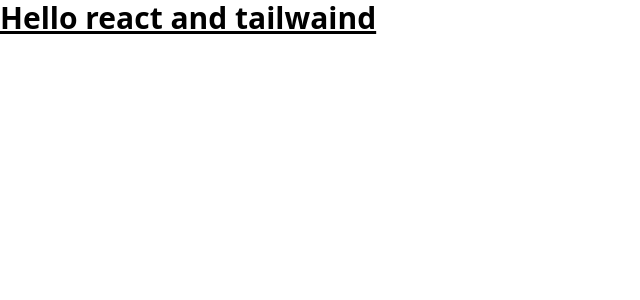
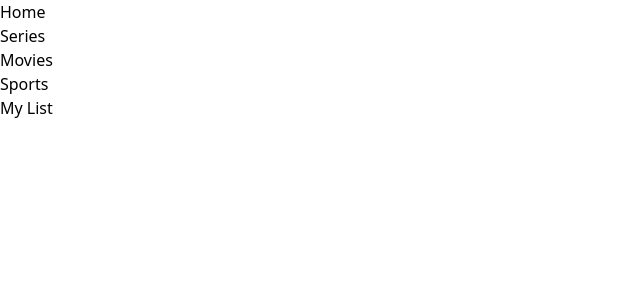
Before and after one commit to brian-ambani/FlinHub, a React (Create React App) app: page / in a window 1280 px wide. Shown: the top 300 px of the page, without its empty margins (0-640 px from the left). Built offline with nearby package versions, Linux system fonts and the light colour scheme; the HTML template or start-up script is replaced by a standard one.

Commit message:
updated tailwind

```diff
--- a/src/App.js
+++ b/src/App.js
@@ -1,10 +1,11 @@
 
 import './App.css';
+import Nav from './Components/Nav';
 
 function App() {
   return (
     <div className="App">
-      <h1 className="text-3xl font-bold underline">Hello react and tailwaind</h1>
+      <Nav />
     </div>
   );
 }
--- /dev/null
+++ b/src/Components/Nav.jsx
@@ -0,0 +1,17 @@
+import React from 'react'
+
+const Nav = () => {
+  return (
+    <div>
+        <ul>
+            <li>Home</li>
+            <li>Series</li>
+            <li>Movies</li>
+            <li>Sports</li>
+            <li>My List</li>
+        </ul>
+    </div>
+  )
+}
+
+export default Nav
```
